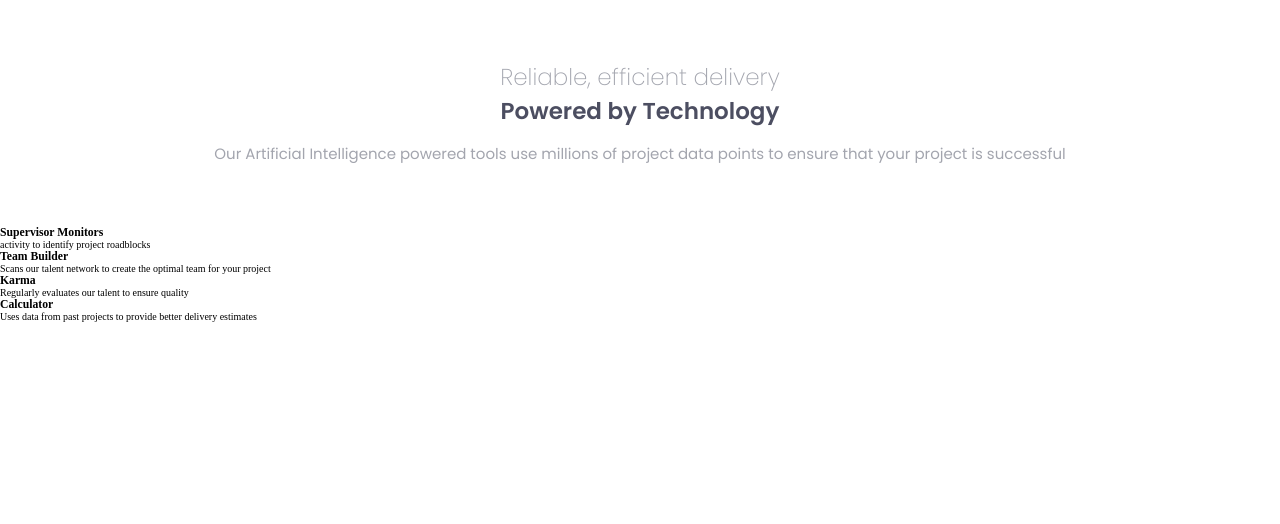
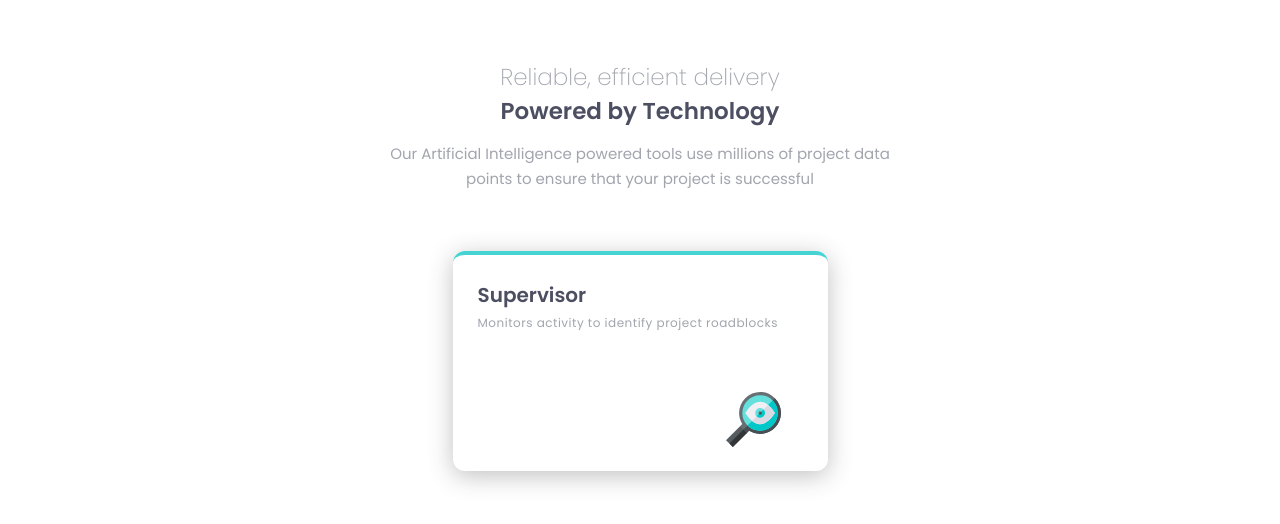
Before and after one commit to jesus0107/four-card-feature-section, a plain HTML site: page index.html in a window 1280 px wide. Drawn offline with Linux system fonts and the light colour scheme.

Commit message:
Card styles

```diff
--- a/index.html
+++ b/index.html
@@ -32,12 +32,12 @@
 
 
     <section class="cards-container">
-      <article class="card-content">
-        <h3 class="card-content__title">Supervisor Monitors</h3>
-        <p class="card-content__description">activity to identify project roadblocks</p>
+      <article class="card-content supervisor">
+        <h3 class="card-content__title">Supervisor </h3>
+        <p class="card-content__description">Monitors activity to identify project roadblocks</p>
         <span class="card-content__bg-image"></span>
       </article>
-      <article class="card-content">
+      <!-- <article class="card-content">
         <h3 class="card-content__title">Team Builder</h3>
         <p class="card-content__description">
           Scans our talent network to create the optimal team for your project
@@ -56,7 +56,7 @@
         <span class="card-content__bg-image"
           ></span
         >
-      </article>
+      </article> -->
     </main>
 
     </section>
--- a/style.css
+++ b/style.css
@@ -23,8 +23,11 @@ html {
 main {
   width: 100%;
 }
+
+/* HERO */
 .hero-content {
   width: 85%;
+  max-width: 500px;
   margin: 60px auto;
   text-align: center;
   font-family: var(--poppins);
@@ -44,6 +47,49 @@ main {
   line-height: 2.5rem;
   color: var(--Grayish-blue);
 }
+
+/* CARDS */
+.cards-container {
+  width: 85%;
+  max-width: 375px;
+  margin: 0 auto;
+  font-family: var(--poppins);
+}
+.card-content {
+  position: relative;
+  width: 100%;
+  max-width: 375px;
+  height: 220px;
+  padding: 25px;
+  border-radius: 12px;
+  box-shadow: 0px 5px 25px 0px rgba(50, 50, 50, 0.3);
+}
+.supervisor {
+  border-top: 4px solid var(--Cyan);
+}
+.card-content__title {
+  font-size: 2rem;
+  color: var(--Very-dark-blue);
+}
+.card-content__description {
+  font-size: 1.2rem;
+  line-height: 2.5rem;
+  letter-spacing: 0.5px;
+  color: var(--Grayish-blue);
+}
+.card-content__bg-image {
+  display: block;
+  position: absolute;
+  width: 55px;
+  height: 55px;
+  left: 73%;
+  top: calc(75% - 25px);
+  background-image: url("/images/icon-supervisor.svg");
+  background-position: center;
+  background-repeat: no-repeat;
+  background-size: cover;
+}
+
 .attribution {
   display: none;
   font-size: 11px;
```
